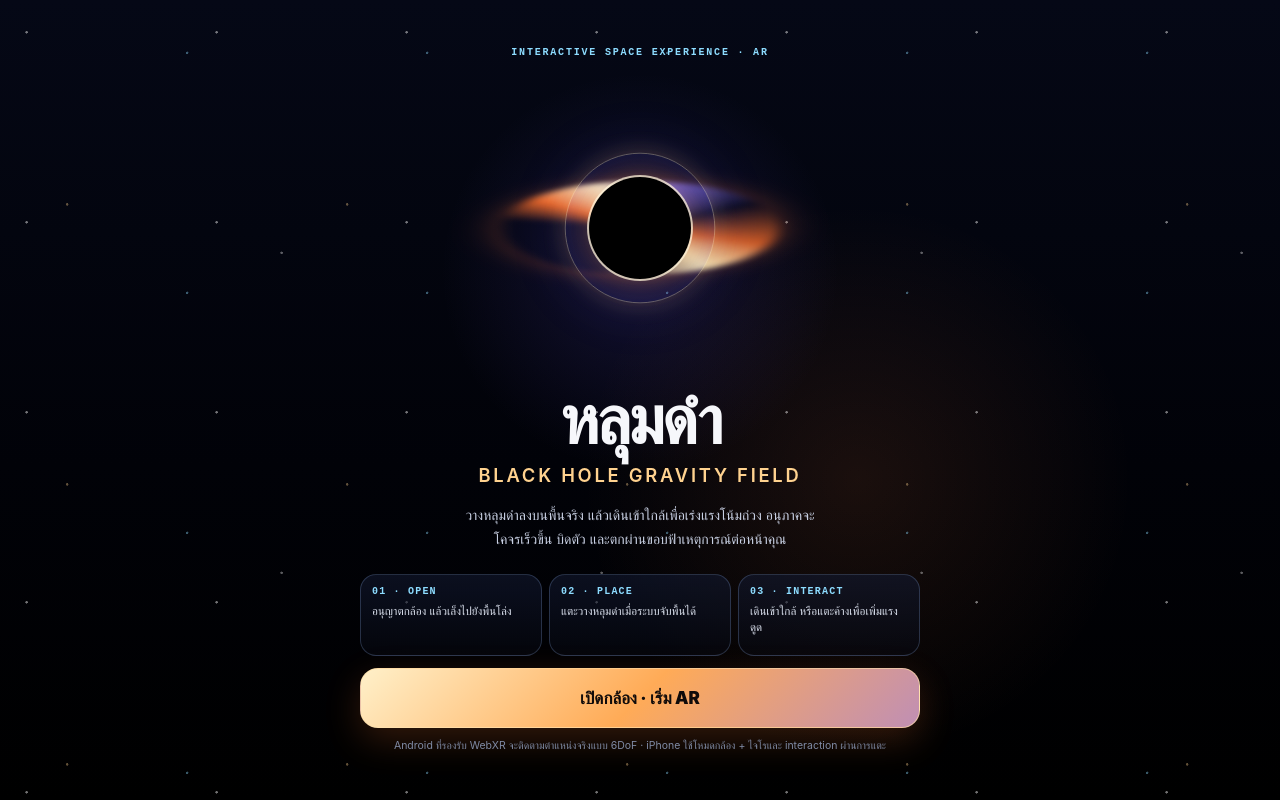
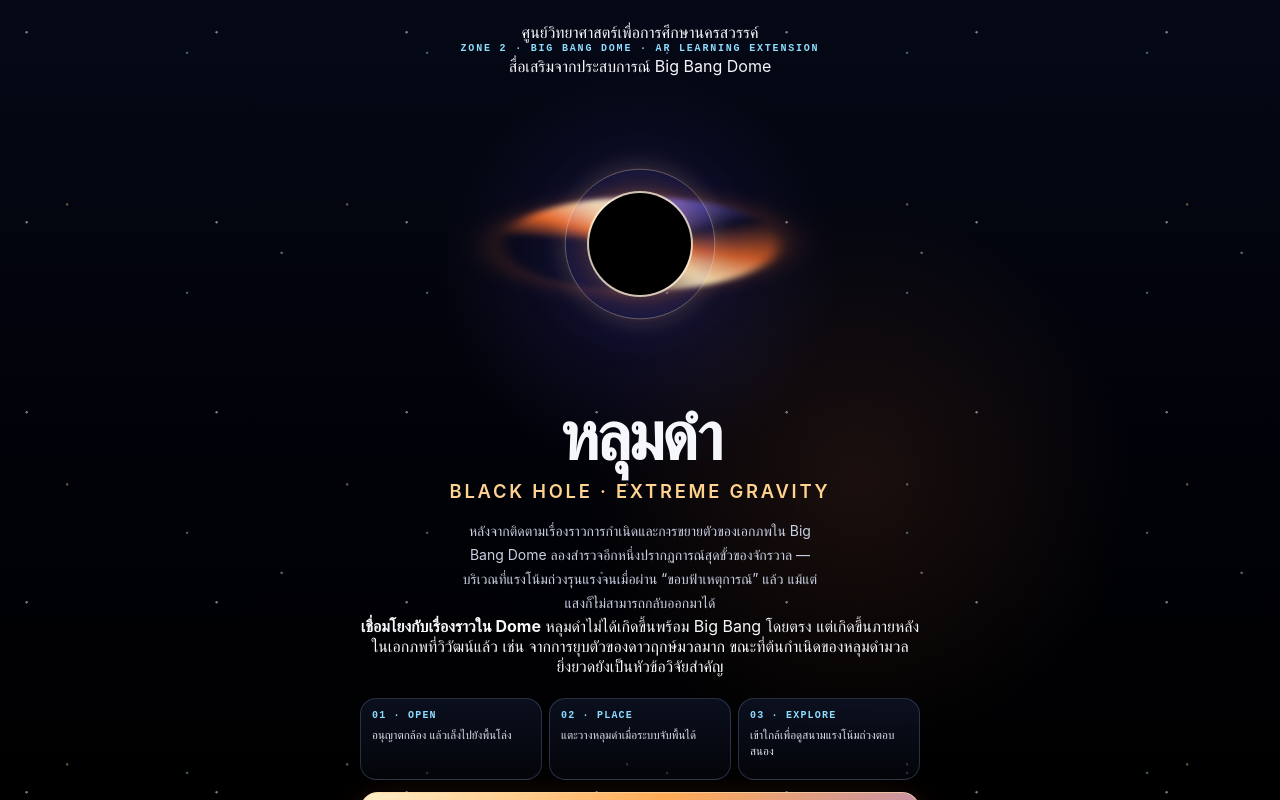
Before and after one commit to dev-am4/ar-blackhole, a plain HTML site: page index.html in a window 1280 px wide. Drawn offline with nearby package versions, Linux system fonts and the light colour scheme.

Commit message:
Brand Black Hole AR for Nakhon Sawan Zone 2

```diff
--- a/index.html
+++ b/index.html
@@ -4,8 +4,8 @@
   <meta charset="utf-8">
   <meta name="viewport" content="width=device-width,initial-scale=1,viewport-fit=cover,user-scalable=no">
   <meta name="theme-color" content="#02040a">
-  <meta name="description" content="Black Hole AR — วางหลุมดำลงในพื้นที่จริงและสัมผัสแรงโน้มถ่วงแบบอินเทอร์แอ็กทีฟผ่านกล้องมือถือ">
-  <title>Black Hole · AR Experience</title>
+  <meta name="description" content="Black Hole AR สื่อเสริมการเรียนรู้ Zone 2 Big Bang Dome สำหรับนิทรรศการดาราศาสตร์และอวกาศ ศูนย์วิทยาศาสตร์เพื่อการศึกษานครสวรรค์">
+  <title>Black Hole AR · Zone 2 Big Bang Dome · นครสวรรค์</title>
   <link rel="preconnect" href="https://cdn.jsdelivr.net" crossorigin>
   <link rel="stylesheet" href="/blackhole.css">
 </head>
@@ -15,30 +15,43 @@
 
   <main id="intro">
     <div class="intro-shell">
-      <div class="brand">Interactive Space Experience · AR</div>
+      <div class="venue">ศูนย์วิทยาศาสตร์เพื่อการศึกษานครสวรรค์</div>
+      <div class="brand">ZONE 2 · BIG BANG DOME · AR LEARNING EXTENSION</div>
+      <div class="supplement-badge">สื่อเสริมจากประสบการณ์ Big Bang Dome</div>
+
       <div class="preview" aria-hidden="true"><span class="lens-ring"></span></div>
-      <h1>หลุมดำ<span>Black Hole Gravity Field</span></h1>
-      <p class="lede">วางหลุมดำลงบนพื้นจริง แล้วเดินเข้าใกล้เพื่อเร่งแรงโน้มถ่วง อนุภาคจะโคจรเร็วขึ้น บิดตัว และตกผ่านขอบฟ้าเหตุการณ์ต่อหน้าคุณ</p>
+
+      <h1>หลุมดำ<span>Black Hole · Extreme Gravity</span></h1>
+      <p class="lede">หลังจากติดตามเรื่องราวการกำเนิดและการขยายตัวของเอกภพใน Big Bang Dome ลองสำรวจอีกหนึ่งปรากฏการณ์สุดขั้วของจักรวาล — บริเวณที่แรงโน้มถ่วงรุนแรงจนเมื่อผ่าน “ขอบฟ้าเหตุการณ์” แล้ว แม้แต่แสงก็ไม่สามารถกลับออกมาได้</p>
+
+      <div class="science-note">
+        <b>เชื่อมโยงกับเรื่องราวใน Dome</b>
+        <span>หลุมดำไม่ได้เกิดขึ้นพร้อม Big Bang โดยตรง แต่เกิดขึ้นภายหลังในเอกภพที่วิวัฒน์แล้ว เช่น จากการยุบตัวของดาวฤกษ์มวลมาก ขณะที่ต้นกำเนิดของหลุมดำมวลยิ่งยวดยังเป็นหัวข้อวิจัยสำคัญ</span>
+      </div>
+
       <div class="steps" aria-label="วิธีเล่น">
         <div class="step"><b>01 · OPEN</b>อนุญาตกล้อง แล้วเล็งไปยังพื้นโล่ง</div>
         <div class="step"><b>02 · PLACE</b>แตะวางหลุมดำเมื่อระบบจับพื้นได้</div>
-        <div class="step"><b>03 · INTERACT</b>เดินเข้าใกล้ หรือแตะค้างเพื่อเพิ่มแรงดูด</div>
+        <div class="step"><b>03 · EXPLORE</b>เข้าใกล้เพื่อดูสนามแรงโน้มถ่วงตอบสนอง</div>
       </div>
-      <button id="startBtn">เปิดกล้อง · เริ่ม AR</button>
-      <p class="compat">Android ที่รองรับ WebXR จะติดตามตำแหน่งจริงแบบ 6DoF · iPhone ใช้โหมดกล้อง + ไจโรและ interaction ผ่านการแตะ</p>
+
+      <button id="startBtn">เปิดกล้อง · สำรวจหลุมดำ</button>
+      <p class="compat">กิจกรรม AR นี้เป็นสื่อเสริมการเรียนรู้ของ Zone 2 ไม่ได้แทนประสบการณ์หลักภายใน Big Bang Dome · Android ที่รองรับ WebXR ใช้การติดตามตำแหน่งจริงแบบ 6DoF · iPhone ใช้กล้อง + ไจโรและ interaction ผ่านการแตะ</p>
     </div>
   </main>
 
-  <section id="ar" aria-label="Black Hole AR">
+  <section id="ar" aria-label="Black Hole AR · Zone 2 Big Bang Dome">
     <div class="topbar">
       <span id="statusDot" class="status-dot"></span>
       <span id="statusText" class="status-text">กำลังเตรียม</span>
+      <span class="zone-mark">ZONE 2 · NAKHON SAWAN</span>
       <button id="exitBtn" class="exit">ออก</button>
     </div>
 
     <div class="gravity-card">
-      <div class="gravity-head"><span>GRAVITY FIELD</span><strong id="meterValue">0%</strong></div>
+      <div class="gravity-head"><span>BLACK HOLE · GRAVITY FIELD</span><strong id="meterValue">0%</strong></div>
       <div class="meter"><i id="meterFill"></i></div>
+      <p class="gravity-fact">นอกขอบฟ้าเหตุการณ์ วัตถุยังสามารถโคจรรอบหลุมดำได้ หากมีความเร็วและระยะที่เหมาะสม</p>
     </div>
 
     <div id="hint" class="hint">กำลังเปิดกล้อง…</div>
```
